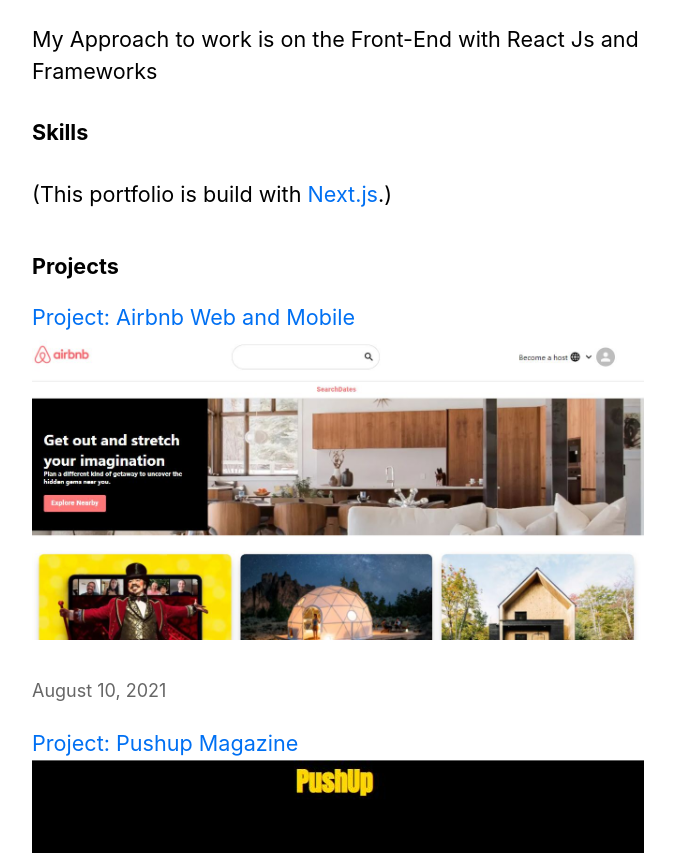
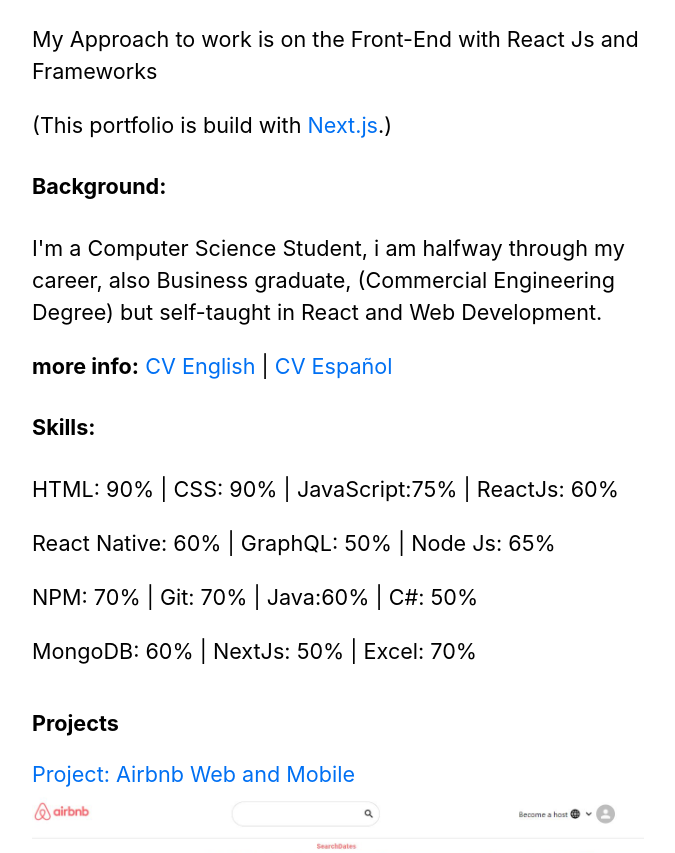
Before and after one commit to Andrus123/nextjs-blog, a Next.js app: page / in a window 1280 px wide. Shown: the part 373-1226 px from the top of the page, without its empty margins (302-977 px from the left). Built offline with nearby package versions, Linux system fonts and the light colour scheme.

Commit message:
Update index.js

```diff
--- a/pages/index.js
+++ b/pages/index.js
@@ -1,10 +1,10 @@
-import Link from 'next/link'
-import Date from '../components/date'
-import Head from 'next/head'
-import Layout, { siteTitle } from '../components/layout'
-import utilStyles from '../styles/utils.module.css'
-import { getSortedPostsData } from '../lib/posts'
-import { getSortedProjectsData } from '../lib/projects'
+import Link from "next/link";
+import Date from "../components/date";
+import Head from "next/head";
+import Layout, { siteTitle } from "../components/layout";
+import utilStyles from "../styles/utils.module.css";
+import { getSortedPostsData } from "../lib/posts";
+import { getSortedProjectsData } from "../lib/projects";
 
 export default function Home({ allPostsData, allProjectsData }) {
   return (
@@ -13,25 +13,67 @@
         <title>{siteTitle}</title>
       </Head>
       <section className={utilStyles.headingMd}>
-        <p>Hello, I'm <strong>Kadir</strong> (My second and memorable name), I'm a Software Engineer and Translator (English/Spanish)</p>
-        <p>My Approach to work is on the Front-End with React Js and Frameworks</p>
-        <h4>Skills</h4>
         <p>
-          (This portfolio is build with{' '}
+          Hello, I'm <strong>Kadir</strong> (My second and memorable name), I'm
+          a Software Engineer and Translator (English/Spanish)
+        </p>
+        <p>
+          My Approach to work is on the Front-End with React Js and Frameworks
+        </p>
+        <p>
+          (This portfolio is build with{" "}
           <a href="https://nextjs.org/">Next.js</a>.)
+        </p>
+        <h4>Background: </h4>
+        <p>
+          I'm a Computer Science Student, i am halfway through my career, also
+          Business graduate, (Commercial Engineering Degree) but self-taught in
+          React and Web Development.
+        </p>
+        <strong>more info:</strong>{" "}
+        <a href="https://drive.google.com/file/d/1vDQMDziRWz8oCk8_igX5qtwWrvE9BTUv/view?usp=sharing">
+          CV English
+        </a>{" "}
+        | <spacer> </spacer>
+        <a href="https://drive.google.com/file/d/1K9ubMGUyD8EYiNObcnGQYc9uA5F8u-q0/view?usp=sharing">
+          {" "}
+          CV Español
+        </a>
+        <h4>Skills:</h4>
+        <p>
+          {" "}
+          <span>HTML</span>: 90% | <span>CSS</span>: 90% |{" "}
+          <span>JavaScript</span>:75% | <span>ReactJs</span>: 60%
+        </p>
+        <p>
+          {" "}
+          <span>React Native</span>: 60% | <span>GraphQL</span>: 50% |{" "}
+          <span>Node Js</span>: 65%
+        </p>
+        <p>
+          {" "}
+          <span>NPM</span>: 70% | <span>Git</span>: 70% | <span>Java</span>:60%
+          | <span>C#</span>: 50%
+        </p>
+        <p>
+          {" "}
+          <span>MongoDB</span>: 60% | <span>NextJs</span>: 50% |{" "}
+          <span>Excel</span>: 70%
         </p>
       </section>
       <section className={`${utilStyles.headingMd} ${utilStyles.padding1px}`}>
         <h2 className={utilStyles.headingMd}>Projects</h2>
         <ul className={utilStyles.list}>
-          {allProjectsData.map(({ id, date, title, coverImage}) => (
+          {allProjectsData.map(({ id, date, title, coverImage }) => (
             <li className={utilStyles.listItem} key={id}>
               <Link href={`/projects/${id}`}>
                 <a>{title}</a>
               </Link>
               <Link href={`/projects/${id}`}>
-                <a><img src={coverImage}/></a>
-                </Link>
+                <a>
+                  <img src={coverImage} />
+                </a>
+              </Link>
               <br />
               <small className={utilStyles.lightText}>
                 <Date dateString={date} />
@@ -57,16 +99,16 @@
         </ul>
       </section>
     </Layout>
-  )
+  );
 }
 
 export async function getStaticProps() {
-  const allPostsData = getSortedPostsData()
-  const allProjectsData = getSortedProjectsData()
+  const allPostsData = getSortedPostsData();
+  const allProjectsData = getSortedProjectsData();
   return {
     props: {
       allPostsData,
-      allProjectsData
-    }
-  }
+      allProjectsData,
+    },
+  };
 }
```
